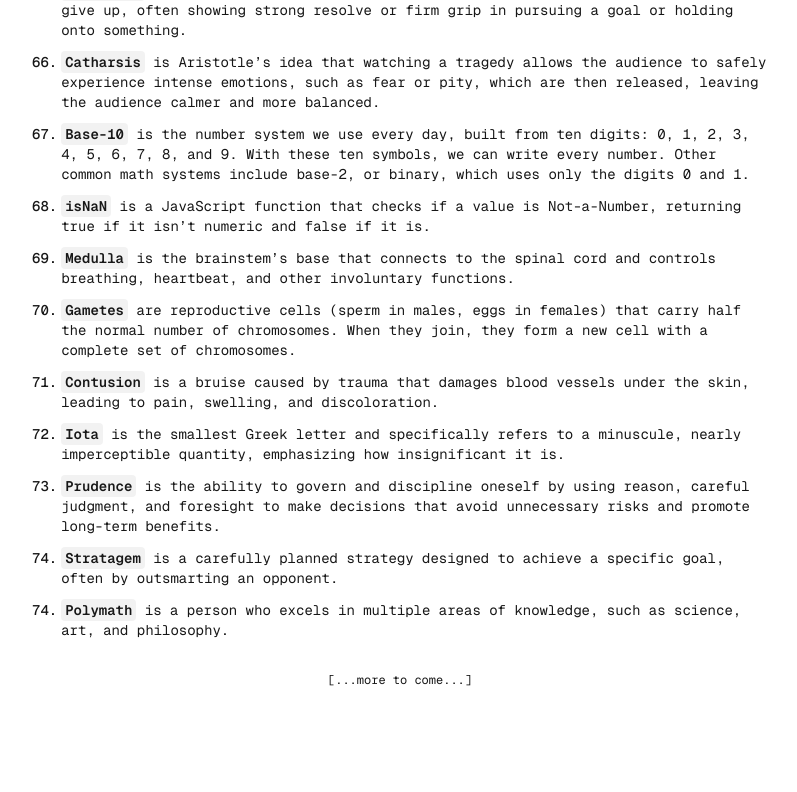
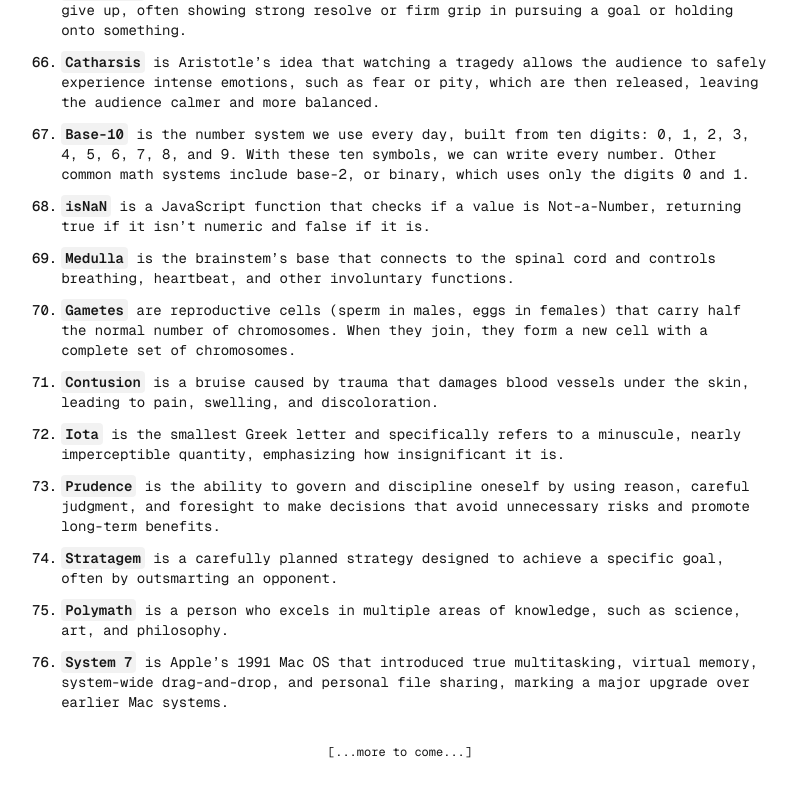
Before and after one commit to BrahimBoussada/mind-log, a Next.js app: page / in a window 1280 px wide. Shown: the part 4031-4823 px from the top of the page, without its empty margins (240-1037 px from the left). Before the commit the page ends 4751 px from the top, so only its background shows below. Built offline with nearby package versions, Linux system fonts and the light colour scheme.

Commit message:
log:07-10-2025

```diff
--- a/src/app/page.tsx
+++ b/src/app/page.tsx
@@ -697,10 +697,20 @@ export default function Home() {
         </Note>
 
         <Note>
-          <N>74. </N>
+          <N>75. </N>
           <Text>
             <Key>Polymath</Key> is a person who excels in multiple areas of
             knowledge, such as science, art, and philosophy.
+          </Text>
+        </Note>
+
+        <Note>
+          <N>76. </N>
+          <Text>
+            <Key>System 7</Key> is Apple’s 1991 Mac OS that introduced true
+            multitasking, virtual memory, system-wide drag-and-drop, and
+            personal file sharing, marking a major upgrade over earlier Mac
+            systems.
           </Text>
         </Note>
       </NoteWrapper>
```
